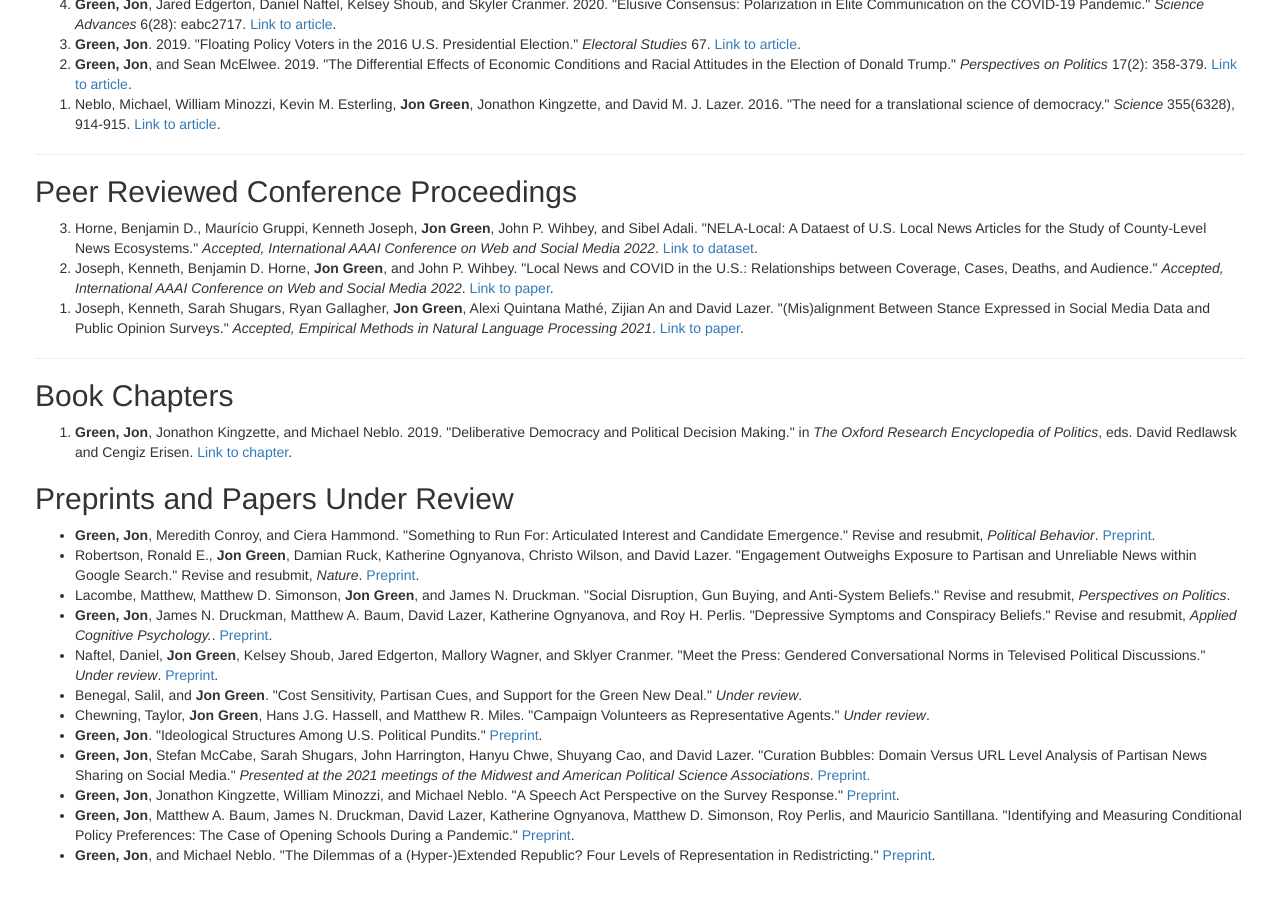
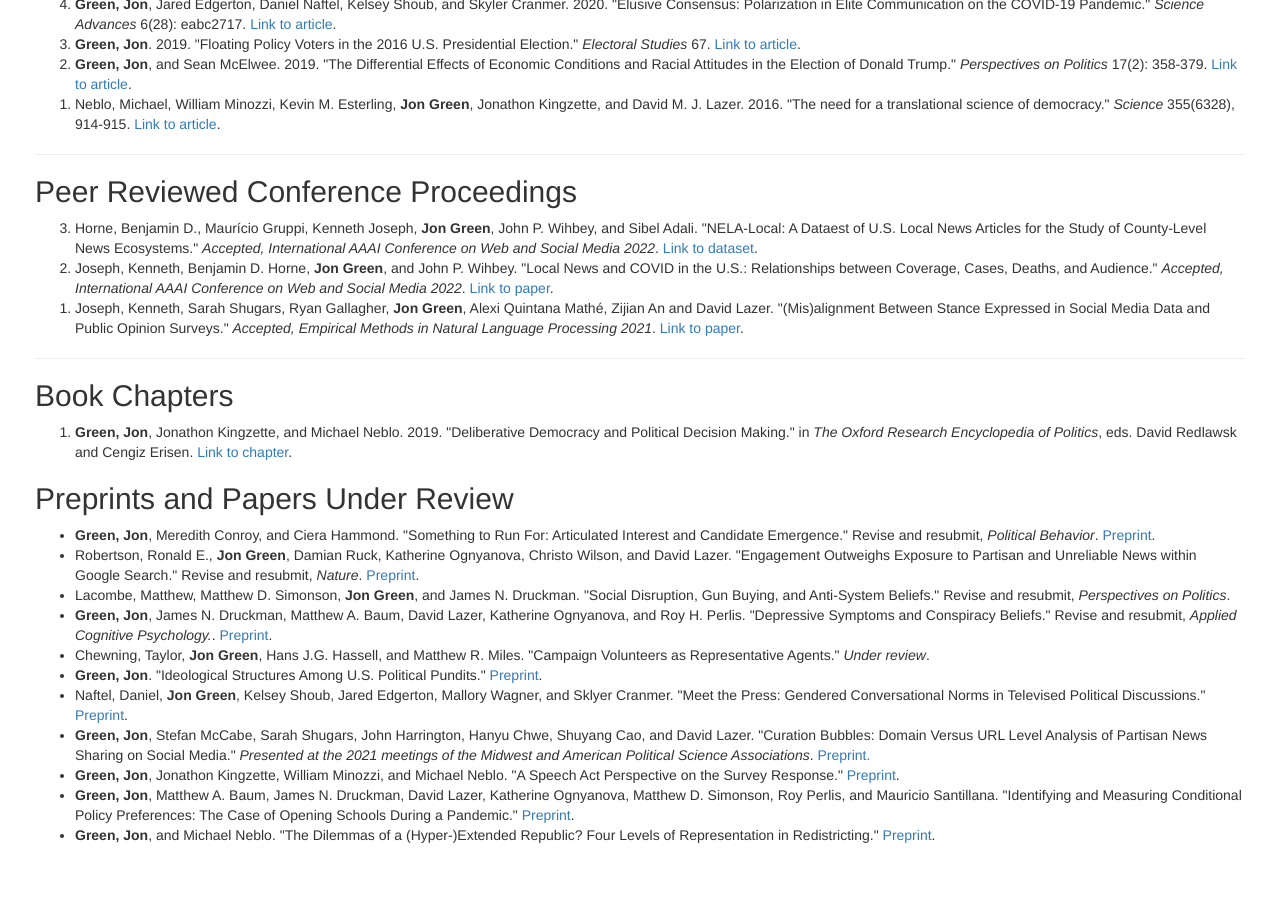
Before and after one commit to jgreen4919/jgreen4919.github.io, a Jekyll site: the page index.html, which Jekyll copies as it is, in a window 1280 px wide and 900 px high, scrolled down 891 px. Built offline with Jekyll 4.4.1, drawn with Linux system fonts in a browser that asks for light colours.

Commit message:
housekeeping

```diff
--- a/index.html
+++ b/index.html
@@ -62,11 +62,11 @@
     <li> Robertson, Ronald E., <strong>Jon Green</strong>, Damian Ruck, Katherine Ognyanova, Christo Wilson, and David Lazer. "Engagement Outweighs Exposure to Partisan and Unreliable News within Google Search." Revise and resubmit, <i>Nature</i>. <a href="https://arxiv.org/abs/2201.00074">Preprint</a>.</li>
      <li>Lacombe, Matthew, Matthew D. Simonson, <strong>Jon Green</strong>, and James N. Druckman. "Social Disruption, Gun Buying, and Anti-System Beliefs." Revise and resubmit, <i>Perspectives on Politics</i>.</li>
     <li><strong>Green, Jon</strong>, James N. Druckman, Matthew A. Baum, David Lazer, Katherine Ognyanova, and Roy H. Perlis. "Depressive Symptoms and Conspiracy Beliefs." Revise and resubmit, <i>Applied Cognitive Psychology.</i>. <a href="https://www.ipr.northwestern.edu/documents/working-papers/2022/wp-22-22.pdf">Preprint</a>.</li>
-     <li>Naftel, Daniel, <strong>Jon Green</strong>, Kelsey Shoub, Jared Edgerton, Mallory Wagner, and Sklyer Cranmer. "Meet the Press: Gendered Conversational Norms in Televised Political Discussions." <i>Under review</i>. <a href="https://osf.io/my8us/">Preprint</a>.</li>
-     <li>Benegal, Salil, and <strong>Jon Green</strong>. "Cost Sensitivity, Partisan Cues, and Support for the Green New Deal." <i>Under review</i>.</li>
+   <!--  <li>Benegal, Salil, and <strong>Jon Green</strong>. "Cost Sensitivity, Partisan Cues, and Support for the Green New Deal." <i>Under review</i>.</li> -->
    <!-- <li> Esterling, Kevin, Stefan McCabe, Diogo Ferrari, <strong>Jon Green</strong>, and David Lazer. "Deplatforming Right-Wing Extremists on Twitter Following the January 6 Insurrection." <i>Under review</i>.</li> -->
   <li>Chewning, Taylor, <strong>Jon Green</strong>, Hans J.G. Hassell, and Matthew R. Miles. "Campaign Volunteers as Representative Agents." <i>Under review</i>.
       <li> <strong>Green, Jon</strong>. "Ideological Structures Among U.S. Political Pundits." <a href="https://osf.io/2cjse/">Preprint</a>.</li>
+      <li>Naftel, Daniel, <strong>Jon Green</strong>, Kelsey Shoub, Jared Edgerton, Mallory Wagner, and Sklyer Cranmer. "Meet the Press: Gendered Conversational Norms in Televised Political Discussions." <a href="https://osf.io/my8us/">Preprint</a>.</li>
      <li> <strong>Green, Jon</strong>, Stefan McCabe, Sarah Shugars, John Harrington, Hanyu Chwe, Shuyang Cao, and David Lazer. "Curation Bubbles: Domain Versus URL Level Analysis of Partisan News Sharing on Social Media." <i>Presented at the 2021 meetings of the Midwest and American Political Science Associations</i>. <a href="https://osf.io/vbwer/"> Preprint.</a></li>
      <li> <strong>Green, Jon</strong>, Jonathon Kingzette, William Minozzi, and Michael Neblo. "A Speech Act Perspective on the Survey Response." <a href="https://osf.io/54ysv/">Preprint</a>.</li>
       <li> <strong>Green, Jon</strong>, Matthew A. Baum, James N. Druckman, David Lazer, Katherine Ognyanova, Matthew D. Simonson, Roy Perlis, and Mauricio Santillana. "Identifying and Measuring Conditional Policy Preferences: The Case of Opening Schools During a Pandemic." <a href="https://osf.io/zsh8u/">Preprint</a>.</li>
```
Also changed, not shown: 4 other files.
